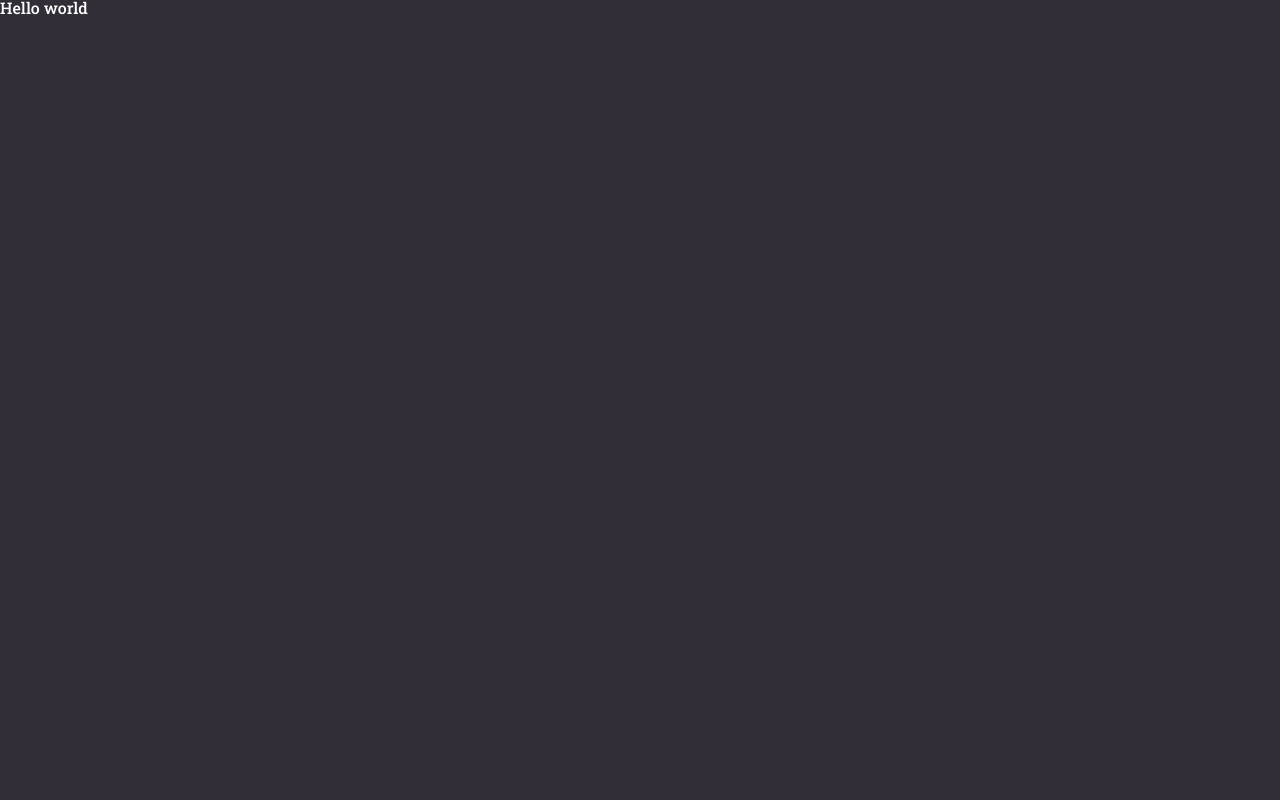
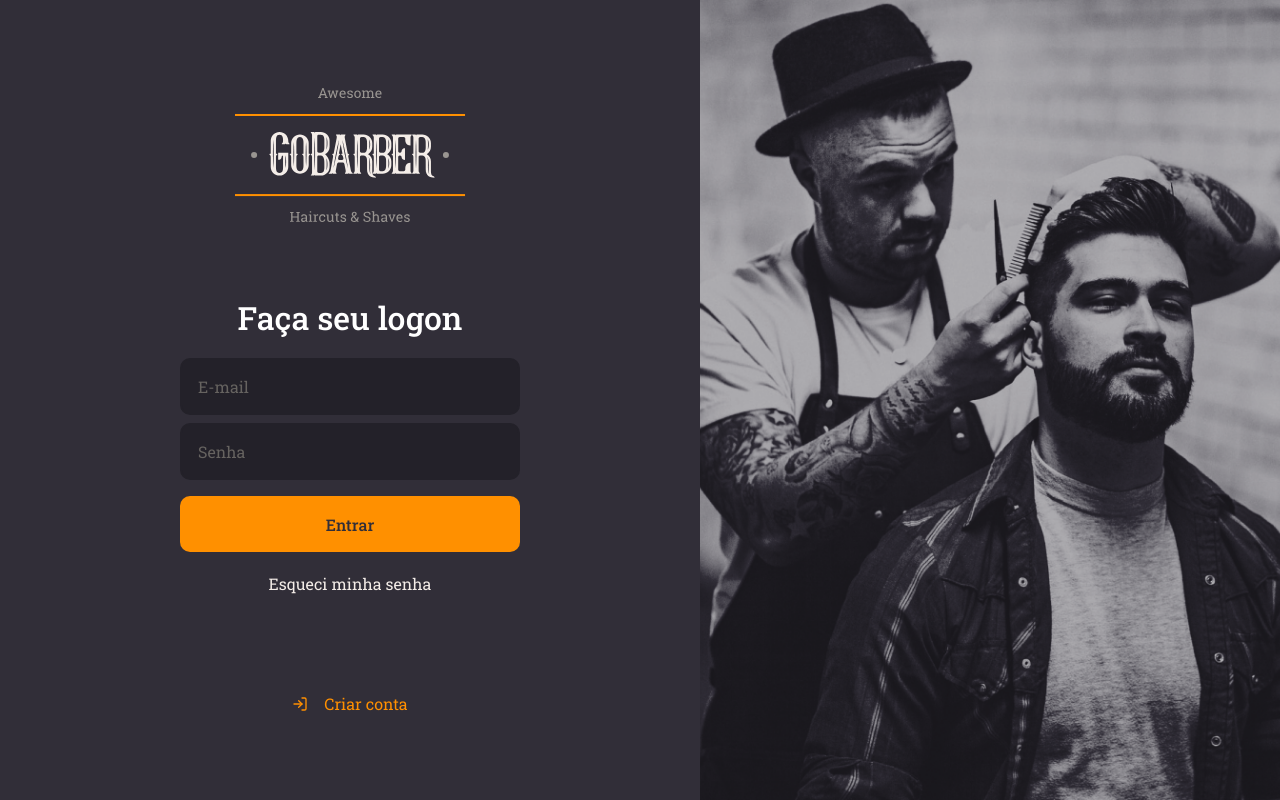
Before and after one commit to EdsonLuiz/gs12-gobarber-web, a React (Create React App) app: page / in a window 1280 px wide. Built offline with nearby package versions, Linux system fonts and the light colour scheme.

Commit message:
feat: pagina de login

```diff
--- a/package.json
+++ b/package.json
@@ -10,8 +10,10 @@
     "@types/node": "^12.0.0",
     "@types/react": "^16.9.0",
     "@types/react-dom": "^16.9.0",
+    "polished": "^3.6.5",
     "react": "^16.13.1",
     "react-dom": "^16.13.1",
+    "react-icons": "^3.10.0",
     "react-scripts": "3.4.1",
     "styled-components": "^5.1.1",
     "styled-reset": "^4.2.0",
--- a/src/App.tsx
+++ b/src/App.tsx
@@ -1,11 +1,12 @@
 import React from 'react';
 
 import GlobalStyle from './styles/global';
+import SignIn from './pages/SignIn';
 
 const App: React.FC = () => {
   return (
     <>
-      <h1>Hello world</h1>
+      <SignIn />
       <GlobalStyle />
     </>
   );
--- /dev/null
+++ b/src/pages/SignIn/index.tsx
@@ -0,0 +1,30 @@
+import React from 'react';
+import { FiLogIn } from 'react-icons/fi';
+
+import { Container, Content, Background } from './styles';
+
+import logoImg from '../../assets/logo.svg';
+
+const SignIn: React.FC = () => (
+  <Container>
+    <Content>
+      <img src={logoImg} alt="go barber" />
+
+      <form>
+        <h1>Faça seu logon</h1>
+        <input placeholder="E-mail" />
+        <input type="password" placeholder="Senha" />
+        <button type="submit">Entrar</button>
+
+        <a href="asdf">Esqueci minha senha</a>
+      </form>
+
+      <a href="asd">
+        <FiLogIn /> Criar conta
+      </a>
+    </Content>
+    <Background />
+  </Container>
+);
+
+export default SignIn;
--- /dev/null
+++ b/src/pages/SignIn/styles.ts
@@ -0,0 +1,106 @@
+import styled from 'styled-components';
+import { shade } from 'polished';
+
+import signInBackground from '../../assets/sign-in-background.png';
+
+export const Container = styled.div`
+  height: 100vh;
+
+  display: flex;
+  align-items: stretch;
+`;
+
+export const Content = styled.div`
+  display: flex;
+  flex-direction: column;
+  place-content: center;
+  align-items: center;
+
+  width: 100%;
+  max-width: 700px;
+
+  form {
+    margin: 80px 0;
+    width: 340px;
+    text-align: center;
+
+    h1 {
+      font-size: 2rem;
+      margin-bottom: 24px;
+    }
+
+    input {
+      background: #232129;
+      color: #f4ede8;
+      border-radius: 10px;
+      border: 2px solid #232129;
+      padding: 16px;
+      width: 100%;
+
+      &::placeholder {
+        color: #666360;
+      }
+
+      & + input {
+        margin-top: 8px;
+      }
+    }
+
+    button {
+      background: #ff9000;
+      color: #312e38;
+      border-radius: 10px;
+      border: 0;
+      padding: 0 16px;
+      margin-top: 1rem;
+      height: 56px;
+      width: 100%;
+      font-weight: 500;
+
+      transition: background 0.2s;
+
+      &:hover {
+        background: ${shade(0.2, '#ff9000')};
+      }
+    }
+
+    a {
+      color: #f4ede8;
+      display: block;
+      margin-top: 24px;
+      text-decoration: none;
+
+      transition: color 0.2s;
+
+      &:hover {
+        color: ${shade(0.2, '#f4ede8')};
+      }
+    }
+  }
+
+  > a {
+    color: #ff9000;
+    display: block;
+    margin-top: 24px;
+    text-decoration: none;
+
+    display: flex;
+    align-items: center;
+
+    svg {
+      margin-right: 1rem;
+    }
+
+    transition: color 0.2s;
+
+    &:hover {
+      color: ${shade(0.2, '#ff9000')};
+    }
+  }
+`;
+
+export const Background = styled.div`
+  flex: 1;
+  background: url(${signInBackground}) no-repeat center;
+  background-size: cover;
+`;
```
Also changed, not shown: 1 other file (tests, documents, lock files or other folders).
